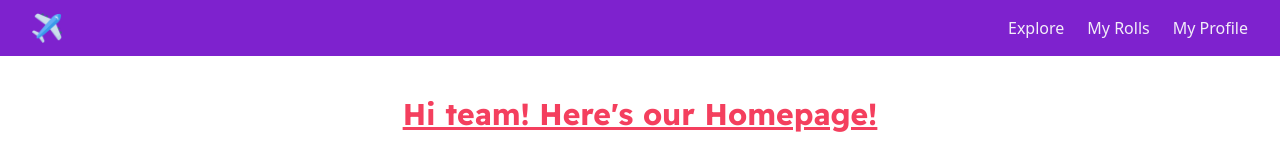
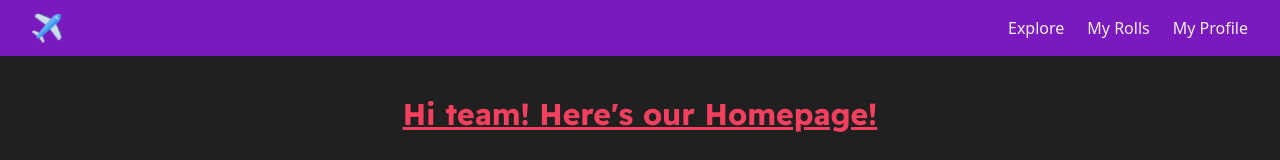
Before and after one commit to ivankbautista/travel-app-FE, a Next.js app: page / in a window 1280 px wide. Shown: the top 160 px of the page. Built offline with nearby package versions, Linux system fonts and the light colour scheme.

Commit message:
fix design inconsistencies

```diff
--- a/src/components/Navbar.js
+++ b/src/components/Navbar.js
@@ -2,7 +2,7 @@ import Link from 'next/link'
 
 const Navbar = () => {
   return (
-    <div className='flex bg-purple-700 justify-between items-center px-8 h-14 bg-atlas-400'>
+    <div className='flex justify-between items-center px-8 h-14 bg-atlas-400'>
       <div>
         <a href='/' className='text-white'>
           {/* <img src='../../public/plane.png' alt='Logo' /> */}
--- a/src/pages/_document.js
+++ b/src/pages/_document.js
@@ -13,7 +13,7 @@ class MyDocument extends Document {
           <link href="https://fonts.googleapis.com/css2?family=Readex+Pro:wght@200;300;400;500;600;700" rel="stylesheet" />
           <link href="https://fonts.googleapis.com/css2?family=Work+Sans:ital,wght@0,100;0,200;0,300;0,400;0,500;0,600;1,100;1,200;1,300;1,400;1,500;1,600" rel="stylesheet" />
         </Head>
-        <body>
+        <body class="bg-atlas-700">
           <Main />
           <NextScript />
         </body>
```
